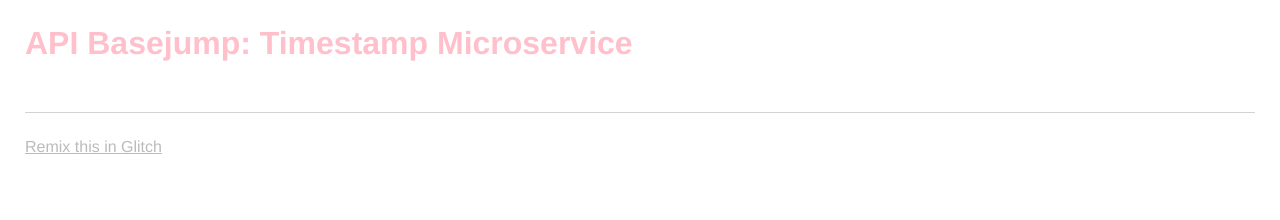
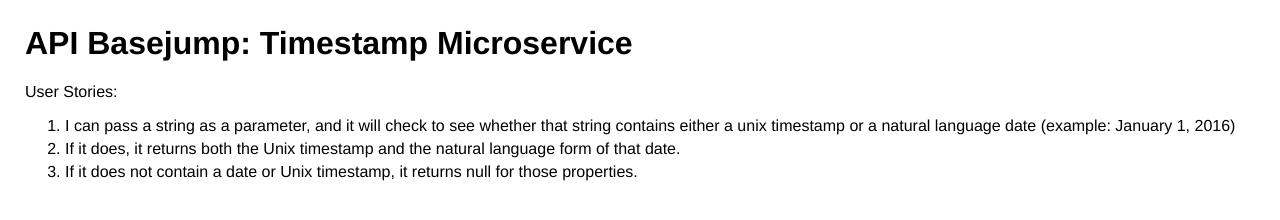
Before and after one commit to martuking/timestap_microservice, a website: page views/index.html in a window 1280 px wide. Drawn offline with nearby package versions, Linux system fonts and the light colour scheme; no server answers.

Commit message:
Checkpoint

```diff
--- a/public/style.css
+++ b/public/style.css
@@ -15,7 +15,7 @@ body {
 
 h1 {
   font-weight: bold;
-  color: pink;
+  /*color: pink;*/
 }
 
 .bold {
--- a/views/index.html
+++ b/views/index.html
@@ -26,14 +26,17 @@
     </header>
 
     <main>
-
+      <p>
+        User Stories:
+      </p>
+      <ol>
+        <li> I can pass a string as a parameter, and it will check to see whether that string contains either a unix timestamp or a natural language date (example: January 1, 2016)</li>
+        <li>If it does, it returns both the Unix timestamp and the natural language form of that date.</li>
+        <li>If it does not contain a date or Unix timestamp, it returns null for those properties.</li>
+      </ol>
     </main>
 
-    <footer>
-      <a href="https://glitch.com">
-        Remix this in Glitch
-      </a>
-    </footer>
+
 
     <!-- Your web-app is https, so your scripts need to be too -->
     <script src="https://code.jquery.com/jquery-2.2.1.min.js"
```
